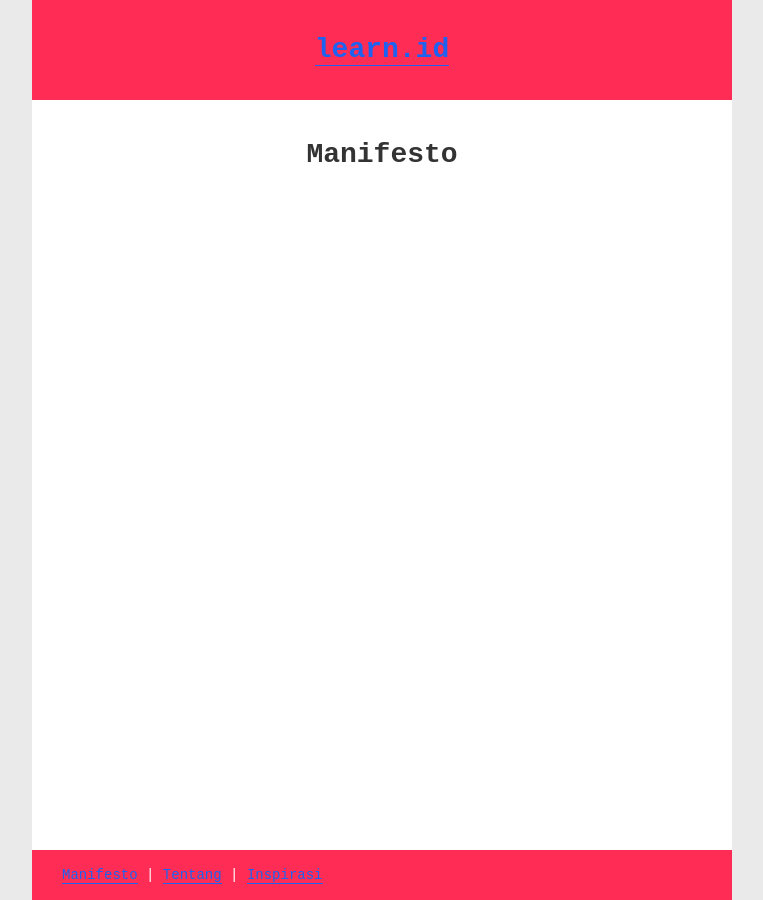
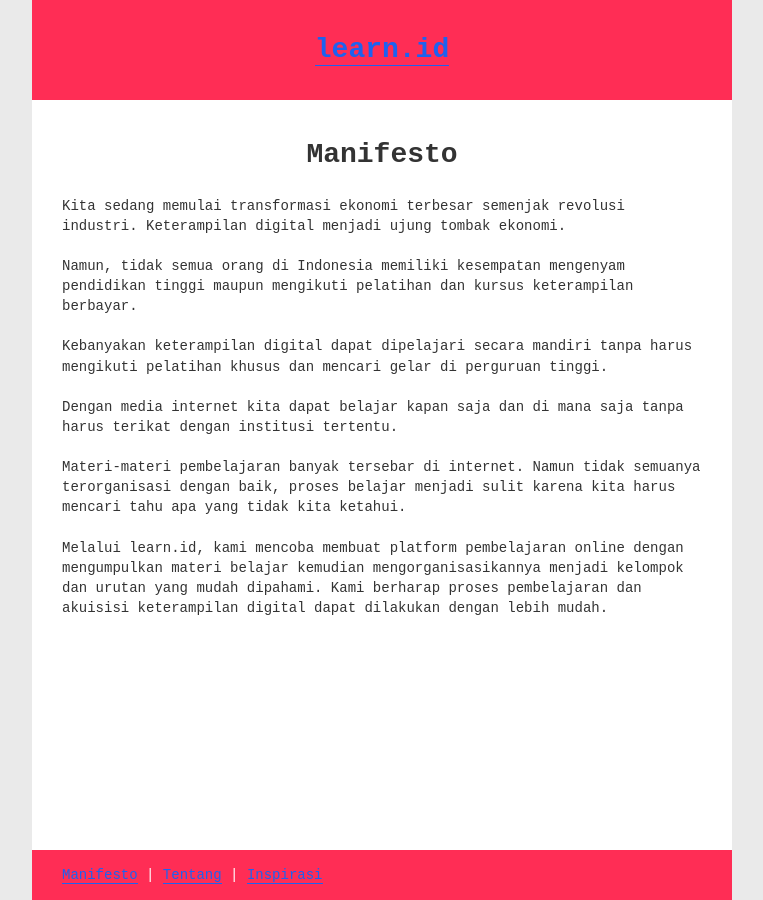
Before and after one commit to irff/learn, a Jekyll site: the page built from manifesto.html, in a window 1280 px wide. Shown: the whole page, without its empty margins (258-1021 px from the left). Built offline with Jekyll 4.4.1, drawn with Linux system fonts in a browser that asks for light colours.

Commit message:
Tambah halaman Manifesto, Tentang, dan Inspirasi

```diff
--- a/_layouts/kanal.html
+++ b/_layouts/kanal.html
@@ -1,6 +1,6 @@
 {% include header.html %}
 
-<a href="{{ site.baseurl }}">&lt; Kembali</a>
+<p><a href="{{ site.baseurl }}">&lt; Kembali</a></p>
 	{{ content }}
 
 {% include footer.html %}
--- a/index.html
+++ b/index.html
@@ -2,7 +2,7 @@
 title: Learn.id
 layout: page
 ---
-<p class="masthead">Portal pembelajaran web design dan web development online. Materi dikurasi oleh <a href="http://twitter.com/irfan3">irfan3</a>. Update terakhir: 12 Oktober 2014.</p>
+<p class="masthead">Portal pembelajaran web design dan web development online. Materi dikurasi oleh <a href="http://twitter.com/irfan3">irfan3</a>. Update terakhir: 13 Oktober 2014.</p>
 
 <h2>Kanal</h2>
 <ul>
--- a/manifesto.html
+++ b/manifesto.html
@@ -2,3 +2,15 @@
 layout: page
 ---
 <h1>Manifesto</h1>
+
+<p>Kita sedang memulai transformasi ekonomi terbesar semenjak revolusi industri. Keterampilan digital menjadi ujung tombak ekonomi.</p>
+
+<p>Namun, tidak semua orang di Indonesia memiliki kesempatan mengenyam pendidikan tinggi maupun mengikuti pelatihan dan kursus keterampilan berbayar.</p>
+
+<p>Kebanyakan keterampilan digital dapat dipelajari secara mandiri tanpa harus mengikuti pelatihan khusus dan mencari gelar di perguruan tinggi.</p>
+
+<p>Dengan media internet kita dapat belajar kapan saja dan di mana saja tanpa harus terikat dengan institusi tertentu.</p>
+
+<p>Materi-materi pembelajaran banyak tersebar di internet. Namun tidak semuanya terorganisasi dengan baik, proses belajar menjadi sulit karena kita harus mencari tahu apa yang tidak kita ketahui.</p>
+
+<p>Melalui learn.id, kami mencoba membuat platform pembelajaran online dengan mengumpulkan materi belajar kemudian mengorganisasikannya menjadi kelompok dan urutan yang mudah dipahami. Kami berharap proses pembelajaran dan akuisisi keterampilan digital dapat dilakukan dengan lebih mudah.</p>
--- a/tentang.html
+++ b/tentang.html
@@ -2,3 +2,5 @@
 layout: page
 ---
 <h1>Tentang Learn.id</h1>
+
+<p>Learn.id adalah platform pembelajaran online. Saat ini learn.id berisi kumpulan materi belajar yang diorganisasi menjadi kelompok dan urutan yang mudah dipahami. Learn.id mulai dikembangkan sejak 5 Oktober 2014.</p>
```
Also changed, not shown: inspirasi.html (+10 -0 lines), 8 other files.
